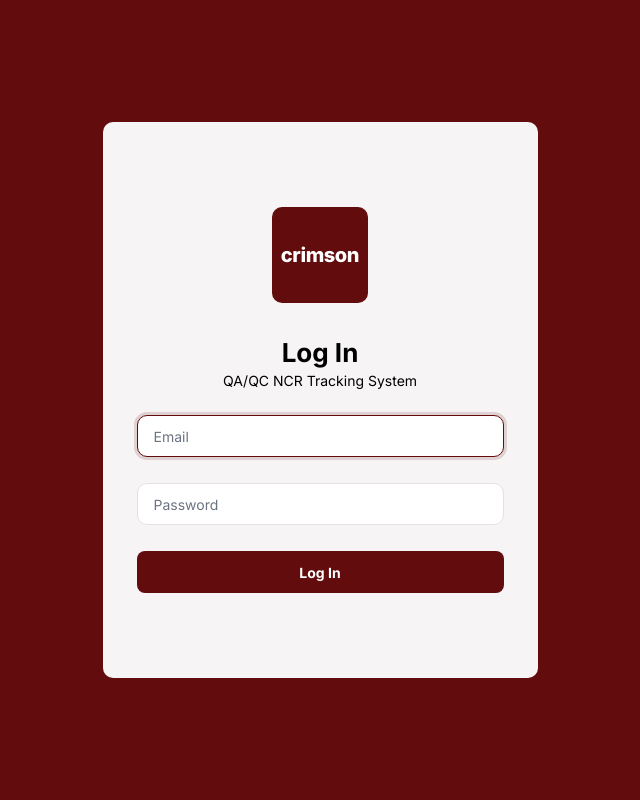
After one commit to haileymicaela/ARKCafe_SAD, a Django app: page /login/ in a window 1280 px wide. The commit adds this page. Shown: the whole page, without its empty margins (320-960 px from the left). Run offline with Django 5.2, Linux system fonts and the light colour scheme.

Commit message:
Added the login page and user_account model

```diff
--- /dev/null
+++ b/accounts/forms.py
@@ -0,0 +1,26 @@
+from django import forms
+from django.contrib.auth.forms import AuthenticationForm
+
+
+class EmailLoginForm(AuthenticationForm):
+    """Login with email + password (User.USERNAME_FIELD is `email`)."""
+
+    username = forms.EmailField(
+        label="Email",
+        max_length=255,
+        widget=forms.EmailInput(
+            attrs={"placeholder": "Email", "autocomplete": "username", "autofocus": True}
+        ),
+    )
+    password = forms.CharField(
+        label="Password",
+        strip=False,
+        widget=forms.PasswordInput(
+            attrs={"placeholder": "Password", "autocomplete": "current-password"}
+        ),
+    )
+
+    error_messages = {
+        "invalid_login": "Incorrect email or password.",
+        "inactive": "Incorrect email or password.",
+    }
--- /dev/null
+++ b/accounts/templates/accounts/login.html
@@ -0,0 +1,51 @@
+{% load static %}
+<!DOCTYPE html>
+<html lang="en">
+<head>
+    <meta charset="UTF-8">
+    <meta name="viewport" content="width=device-width, initial-scale=1.0">
+    <title>Log In - Crimson NCR</title>
+
+    <link rel="preconnect" href="https://fonts.googleapis.com">
+    <link rel="preconnect" href="https://fonts.gstatic.com" crossorigin>
+    <link href="https://fonts.googleapis.com/css2?family=Inter:wght@400;500;600;700;800&display=swap" rel="stylesheet">
+
+    <link rel="stylesheet" href="{% static 'css/login.css' %}">
+</head>
+<body class="login-page">
+    <main class="login-card">
+        <div class="login-logo" aria-label="crimson">crimson</div>
+
+        <h1 class="login-title">Log In</h1>
+        <p class="login-subtitle">QA/QC NCR Tracking System</p>
+
+        <form method="post" class="login-form" novalidate>
+            {% csrf_token %}
+
+            {% if form.non_field_errors or form.errors %}
+                <div class="login-error" role="alert">
+                    {% if form.non_field_errors %}
+                        {{ form.non_field_errors.0 }}
+                    {% else %}
+                        Please enter a valid email and password.
+                    {% endif %}
+                </div>
+            {% endif %}
+
+            <input type="hidden" name="next" value="{{ next }}">
+
+            <div class="login-field">
+                <label for="{{ form.username.id_for_label }}" class="visually-hidden">Email</label>
+                {{ form.username }}
+            </div>
+
+            <div class="login-field">
+                <label for="{{ form.password.id_for_label }}" class="visually-hidden">Password</label>
+                {{ form.password }}
+            </div>
+
+            <button type="submit" class="login-button">Log In</button>
+        </form>
+    </main>
+</body>
+</html>
--- /dev/null
+++ b/accounts/urls.py
@@ -0,0 +1,9 @@
+from django.contrib.auth.views import LogoutView
+from django.urls import path
+
+from .views import CrimsonLoginView
+
+urlpatterns = [
+    path("login/", CrimsonLoginView.as_view(), name="login"),
+    path("logout/", LogoutView.as_view(), name="logout"),
+]
--- a/accounts/views.py
+++ b/accounts/views.py
@@ -1,3 +1,18 @@
-from django.shortcuts import render
+from django.contrib.auth.views import LoginView
+from django.shortcuts import resolve_url
 
-# Create your views here.
+from .forms import EmailLoginForm
+
+
+class CrimsonLoginView(LoginView):
+    template_name = "accounts/login.html"
+    authentication_form = EmailLoginForm
+    redirect_authenticated_user = True
+
+    def get_success_url(self):
+        # Honour a safe ?next= first, otherwise land on the role's dashboard.
+        redirect_to = self.get_redirect_url()
+        if redirect_to:
+            return redirect_to
+        user = self.request.user
+        return resolve_url("admin_dashboard" if user.role == user.ADMIN else "staff_dashboard")
--- a/config/settings.py
+++ b/config/settings.py
@@ -82,6 +82,11 @@ DATABASES = {
 }
 
 AUTH_USER_MODEL = "accounts.User"
+
+# Authentication
+LOGIN_URL = "login"
+LOGIN_REDIRECT_URL = "/"
+LOGOUT_REDIRECT_URL = "login"
 STATIC_ROOT = BASE_DIR / "staticfiles"
 
 
--- a/config/urls.py
+++ b/config/urls.py
@@ -19,5 +19,6 @@ from django.urls import path, include
 
 urlpatterns = [
     path("admin/", admin.site.urls),
+    path("", include("accounts.urls")),
     path("", include("core.urls")),
 ]
--- /dev/null
+++ b/core/static/css/login.css
@@ -0,0 +1,131 @@
+:root {
+    --crimson-dark: #620C0D;
+    --card-bg: #F6F4F4;
+    --input-border: #E5E1E1;
+    --text-dark: #000000;
+    --text-muted: #6B7280;
+    --error: #B42318;
+}
+
+*, *::before, *::after { box-sizing: border-box; }
+
+body.login-page {
+    margin: 0;
+    min-height: 100vh;
+    display: flex;
+    align-items: center;
+    justify-content: center;
+    padding: 24px 16px;
+    background-color: var(--crimson-dark);
+    font-family: 'Inter', sans-serif;
+    color: var(--text-dark);
+}
+
+.login-card {
+    width: 100%;
+    max-width: 435px;
+    padding: 85px 34px;
+    background-color: var(--card-bg);
+    border-radius: 10px;
+    text-align: center;
+}
+
+.login-logo {
+    width: 96px;
+    height: 96px;
+    margin: 0 auto 34px;
+    display: flex;
+    align-items: center;
+    justify-content: center;
+    background-color: var(--crimson-dark);
+    color: #ffffff;
+    border-radius: 10px;
+    font-size: 20px;
+    font-weight: 800;
+    letter-spacing: -0.4px;
+}
+
+.login-title {
+    margin: 0;
+    font-size: 26px;
+    font-weight: 700;
+    line-height: 1.2;
+}
+
+.login-subtitle {
+    margin: 4px 0 26px;
+    font-size: 14px;
+}
+
+.login-form { text-align: left; }
+
+.login-field { margin-bottom: 26px; }
+
+.login-form input[type="email"],
+.login-form input[type="text"],
+.login-form input[type="password"] {
+    display: block;
+    width: 100%;
+    height: 42px;
+    padding: 0 16px;
+    background: #ffffff;
+    border: 1px solid var(--input-border);
+    border-radius: 10px;
+    font-family: inherit;
+    font-size: 14px;
+    color: var(--text-dark);
+    outline: none;
+    transition: border-color .15s ease, box-shadow .15s ease;
+}
+
+.login-form input::placeholder { color: var(--text-muted); }
+
+.login-form input:focus {
+    border-color: var(--crimson-dark);
+    box-shadow: 0 0 0 3px rgba(98, 12, 13, 0.15);
+}
+
+.login-button {
+    display: block;
+    width: 100%;
+    height: 42px;
+    border: 0;
+    border-radius: 8px;
+    background-color: var(--crimson-dark);
+    color: #ffffff;
+    font-family: inherit;
+    font-size: 14px;
+    font-weight: 700;
+    cursor: pointer;
+    transition: filter .15s ease;
+}
+
+.login-button:hover { filter: brightness(1.25); }
+.login-button:focus-visible { outline: 3px solid rgba(98, 12, 13, 0.35); outline-offset: 2px; }
+
+.login-error {
+    margin-bottom: 20px;
+    padding: 10px 14px;
+    border: 1px solid #F3C4BF;
+    border-radius: 8px;
+    background: #FDECEA;
+    color: var(--error);
+    font-size: 13px;
+    font-weight: 500;
+}
+
+.visually-hidden {
+    position: absolute;
+    width: 1px;
+    height: 1px;
+    margin: -1px;
+    padding: 0;
+    overflow: hidden;
+    clip: rect(0, 0, 0, 0);
+    white-space: nowrap;
+    border: 0;
+}
+
+@media (max-width: 480px) {
+    .login-card { padding: 56px 24px; }
+}
--- a/core/urls.py
+++ b/core/urls.py
@@ -3,8 +3,8 @@ from django.views.generic import RedirectView # <-- Add this import
 from . import views
 
 urlpatterns = [
-    # ROOT URL: Automatically redirects to the admin dashboard
-    path('', RedirectView.as_view(url='/admin-dashboard/', permanent=False)),
+    # ROOT URL: redirects to login (logged-in users are then sent on to their dashboard)
+    path('', RedirectView.as_view(pattern_name='login', permanent=False)),
 
     # Admin URLs
     path('admin-dashboard/', views.admin_dashboard, name='admin_dashboard'),
```
Also changed, not shown: accounts/admin.py (+37 -1 lines), accounts/apps.py (+9 -0 lines), accounts/models.py (+91 -4 lines), accounts/tests.py (+68 -1 lines), core/static/css/sidebar.css (+10 -0 lines), core/templates/admin_sidebar.html (+5 -2 lines), core/templates/staff_sidebar.html (+5 -2 lines), core/views.py (+13 -0 lines), accounts/migrations/0001_initial.py.
